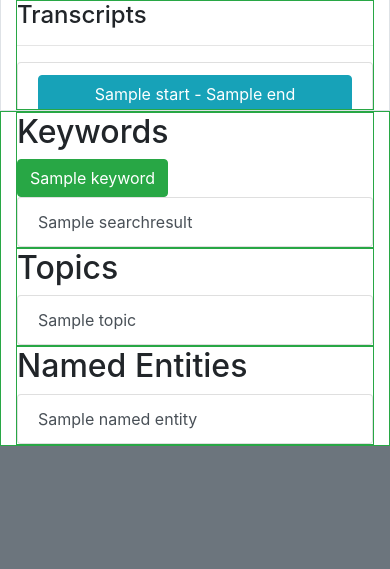
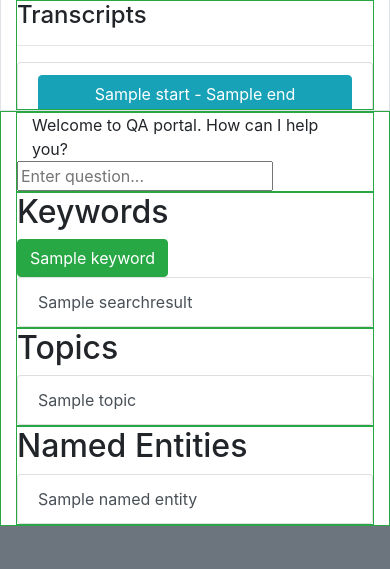
Before and after one commit to Vishalks/MSFT-C-AI-Hack-for-Good, a Flask app: template templates/result.html in a window 390 px wide. Shown: the part 275-844 px from the top of the page. Run offline with Flask 2, Linux system fonts and the light colour scheme; the template is opened without the code that fills it: most values are stand-ins (such as "Sample title", 1, 10 or a date in 2020); some libraries are stand-ins or nearby versions.

Commit message:
Adding QnA maker

```diff
--- a/app.py
+++ b/app.py
@@ -1,12 +1,14 @@
 import json
 import os
-# from azure.ai.textanalytics import TextAnalyticsClient
+import http.client, urllib.request, urllib.parse, urllib.error, base64
+
+import dialogflow
+
 from msrest.authentication import CognitiveServicesCredentials
 from azure.cognitiveservices.vision.computervision import ComputerVisionClient
 from azure.cognitiveservices.search.websearch import WebSearchClient
 from azure.cognitiveservices.search.websearch.models import SafeSearch
 from flask import Flask, request, render_template
-
 from dotenv import load_dotenv
 load_dotenv()
 
@@ -151,10 +153,47 @@ def index():
         named_entities=named_entities, topics=topics
     )
 
+@app.route('/qa',  methods=['POST', 'GET'])
+def qna_answer(question = "When was RoboRaid launched?"):
+    headers = {
+        # Request headers
+        'Authorization': '0aeb1880-501f-4bb8-b73e-96f96d1cd329',
+        'Content-type': 'application/json'
+    }
+
+    try:
+        json_question = {'question':question}
+        json_data = json.dumps(json_question)
+        conn = http.client.HTTPSConnection('video-analyzer.azurewebsites.net')
+        conn.request(
+            "POST",
+            "/qnamaker/knowledgebases/12b5fb54-6b82-4e43-b23c-b34397a7f0d7/generateAnswer",
+            json_data,
+            headers
+        )
+        response = conn.getresponse()
+        data = response.read().decode()
+        loaded_json = json.loads(data)
+        answers_json = loaded_json['answers'][0]
+        answer = answers_json['answer']
+        score = answers_json['score']
+        conn.close()
+        print(answer, score)
+        return json.dumps({
+            'answer': answer,
+            'score': score,
+            'status': 'ok'
+        })
+    except Exception as e:
+        # print(e)
+        return json.dumps({
+            'answer': 'NA',
+            'score': '0',
+            'status': 'not ok'
+        })
+
 
 if __name__ == "__main__":
-    # keywords = getkeywords()
-    # print(keywords)
     # gettranscript()
     # index()
     # print(gettopics())
--- /dev/null
+++ b/static/js/chat.js
@@ -0,0 +1,45 @@
+function submit_message(question) {
+    $.get( "/qa", {question: question}, handle_response);
+
+    function handle_response(data) {
+        // append the bot repsonse to the div
+        $('.chat-container').append(`
+            <div class="chat-message col-md-5 offset-md-7 bot-message">
+            ${data.answer}
+            </div>
+            `)
+        // remove the loading indicator
+        $( "#loading" ).remove();
+    }
+}
+
+$('#target').on('submit', function(e){
+    e.preventDefault();
+    const input_message = $('#input_message').val()
+
+    console.log('ques' + input_message);
+
+    // return if the user does not enter any text
+    if (!input_message) {
+        return
+    }
+
+    $('.chat-container').append(`
+        <div class="chat-message col-md-5 human-message">
+            ${input_message}
+        </div>
+    `)
+
+    // loading
+    $('.chat-container').append(`
+        <div class="chat-message text-center col-md-2 offset-md-10 bot-message" id="loading">
+            <b>...</b>
+        </div>
+    `)
+
+    // clear the text input
+    $('#input_message').val('')
+
+    // send the message
+    submit_message(input_message)
+});
--- a/templates/result.html
+++ b/templates/result.html
@@ -4,7 +4,7 @@
 	<meta charset="UTF-8">
 	<meta name="viewport" content="width=device-width, initial-scale=1">
 	<title> Vidify </title>
-	<link rel="stylesheet" type= "text/css" href= "{{ url_for('static',filename='css/custom.css') }}">
+	<link rel="stylesheet" type= "text/css" href= "{{ url_for('static', filename='css/custom.css') }}">
 	<link rel="stylesheet" href="https://stackpath.bootstrapcdn.com/bootstrap/4.2.1/css/bootstrap.min.css">
 </head>
 <body class="bg-secondary">
@@ -38,6 +38,19 @@
 
 			</div>
 			<div class="col-lg border border-success opacity-2  mx-auto">
+				<div class="border border-success mx-auto ">
+					<div class="chat-container" style="overflow: auto; max-height: 80vh">
+						<!-- chat messages -->
+						<div class="chat-message col-md-5 offset-md-7 bot-message">
+							Welcome to QA portal. How can I help you?
+						</div>
+					</div>
+					<form id="target">
+						<input class="input" type="text" value="" placeholder="Enter question..." id="input_message"/>
+						<input type="submit" hidden>
+					</form>
+				</div>
+
 				<div class="border border-success mx-auto">
 
 					<h2>Keywords</h2>
@@ -93,6 +106,7 @@
 	<script src="https://code.jquery.com/jquery-3.2.1.slim.min.js" ></script>
 	<script src="https://cdnjs.cloudflare.com/ajax/libs/popper.js/1.12.9/umd/popper.min.js"></script>
 	<script src="https://maxcdn.bootstrapcdn.com/bootstrap/4.0.0/js/bootstrap.min.js"></script>
+	<script src="{{ url_for('static', filename='js/chat.js')}}">
 
 </body>
 </html>
```
Also changed, not shown: requirements.txt (+64 -3 lines). Lines whose indentation alone changed are shown as unchanged.
